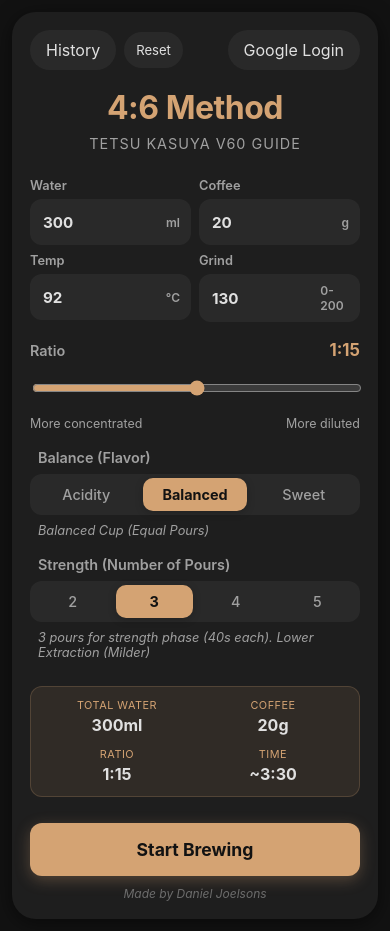
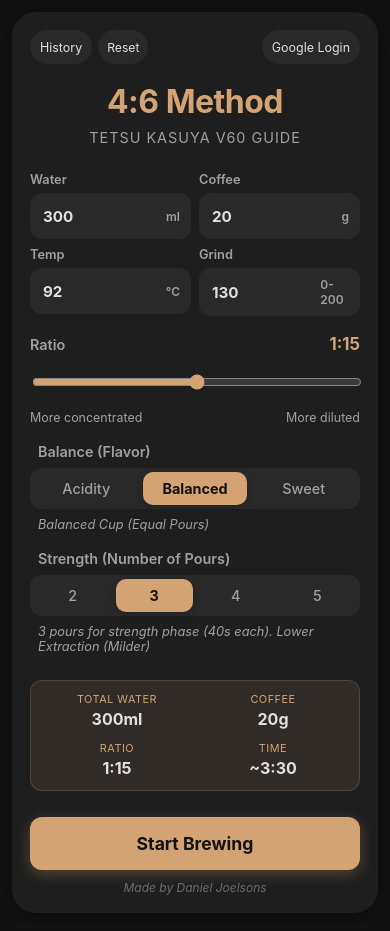
Before and after one commit to Joelsons1818/V60-timer2, a React (Vite) app: page / in a window 390 px wide. Built offline with nearby package versions, Linux system fonts and the light colour scheme; no server answers.

Commit message:
Keep mobile top actions inline

```diff
--- a/src/components/ConfigScreen.jsx
+++ b/src/components/ConfigScreen.jsx
@@ -36,8 +36,8 @@
 
   return (
     <div className="card">
-      <div className="top-action-row top-action-row-wrap">
-        <div className="top-action-row top-action-row-tight">
+      <div className="top-action-row top-action-row-wrap config-top-actions">
+        <div className="top-action-row top-action-row-tight config-top-actions-left">
           <button className="btn-ghost" onClick={onHistory}>
             History
           </button>
@@ -46,9 +46,9 @@
           </button>
         </div>
 
-        <div className="top-action-row top-action-row-tight">
+        <div className="top-action-row top-action-row-tight config-top-actions-account">
           {user && (
-            <span className="status-pill status-pill-email" title={user.email}>
+            <span className="status-pill status-pill-email config-top-email" title={user.email}>
               {user.email}
             </span>
           )}
--- a/src/index.css
+++ b/src/index.css
@@ -74,6 +74,31 @@
 .top-action-row-tight {
   align-items: center;
   flex-wrap: wrap;
+}
+
+.config-top-actions {
+  flex-wrap: nowrap;
+  gap: 8px;
+}
+
+.config-top-actions-left,
+.config-top-actions-account {
+  flex-wrap: nowrap;
+  gap: 8px;
+}
+
+.config-top-actions-left {
+  flex: 0 0 auto;
+}
+
+.config-top-actions-account {
+  flex: 1 1 auto;
+  justify-content: flex-end;
+  min-width: 0;
+}
+
+.status-pill-email.config-top-email {
+  min-width: 0;
 }
 
 .status-pill,
@@ -1168,6 +1193,50 @@
     align-items: stretch;
   }
 
+  .config-top-actions {
+    align-items: center;
+    flex-direction: row;
+    flex-wrap: nowrap;
+    gap: 6px;
+  }
+
+  .config-top-actions-left,
+  .config-top-actions-account {
+    align-items: center;
+    flex-direction: row;
+    flex-wrap: nowrap;
+    gap: 6px;
+  }
+
+  .config-top-actions-account {
+    flex: 1 1 auto;
+    justify-content: flex-end;
+    min-width: 0;
+  }
+
+  .config-top-actions .btn-ghost {
+    min-height: 34px;
+    padding: 7px 10px;
+    font-size: 0.78rem;
+  }
+
+  .config-top-actions .btn-ghost-small {
+    padding-inline: 9px;
+    font-size: 0.76rem;
+  }
+
+  .status-pill-email.config-top-email {
+    flex: 1 1 auto;
+    max-width: none;
+    min-height: 34px;
+    min-width: 0;
+    padding: 7px 9px;
+    overflow: hidden;
+    text-overflow: ellipsis;
+    white-space: nowrap;
+    font-size: 0.74rem;
+  }
+
   .status-pill-email,
   .mode-banner {
     max-width: 100%;
```
